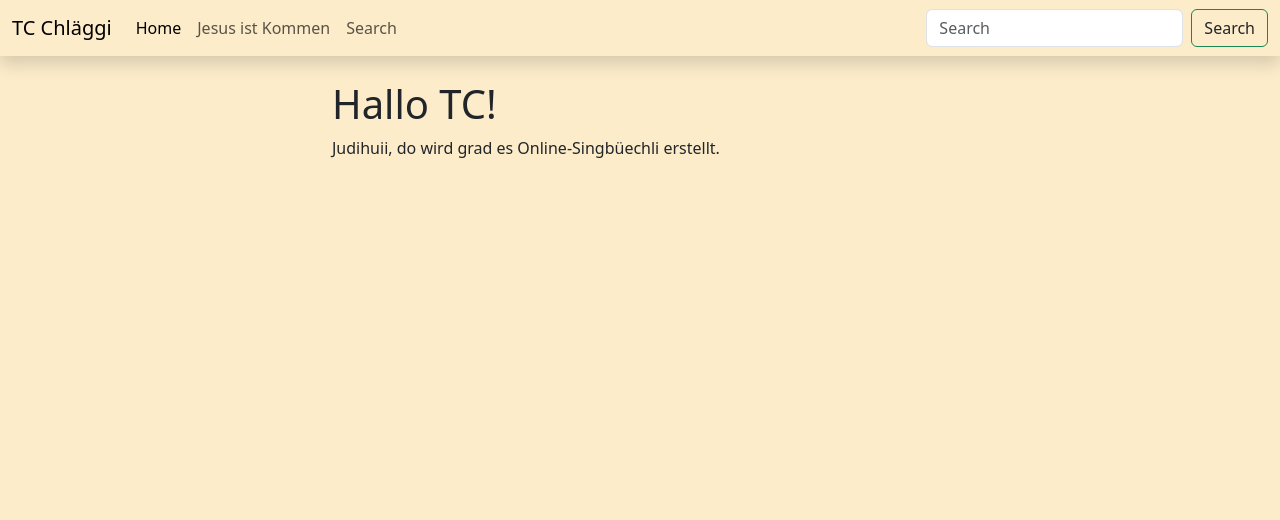
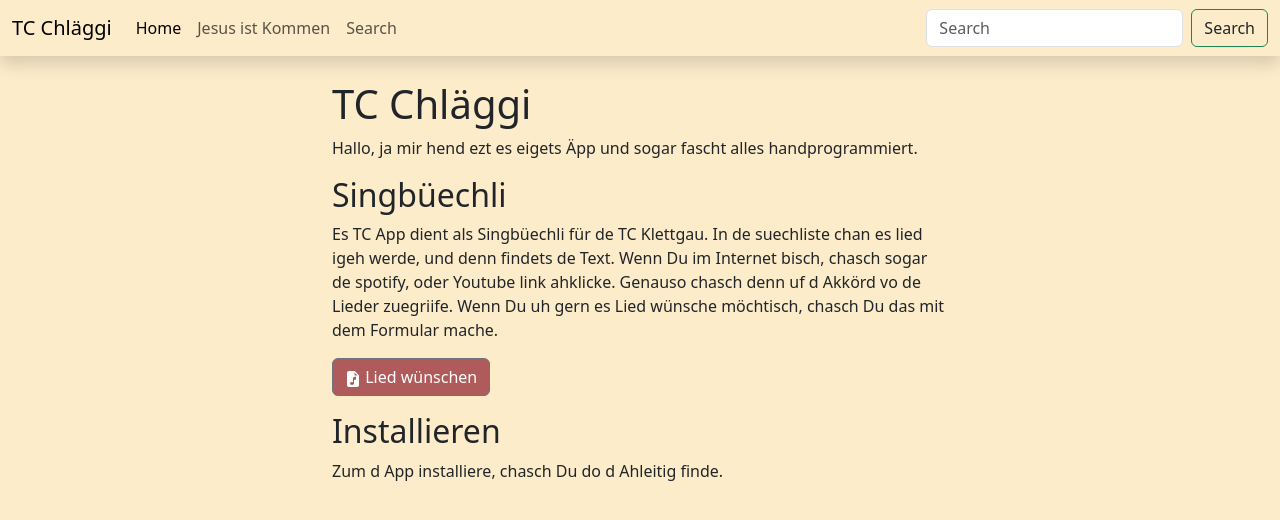
Before and after one commit to Soraxem/song-dist, a Jekyll site: the page built from index.md, in a window 1280 px wide. Shown: the top 520 px of the page. Built offline with Jekyll 4.4.1, drawn with Linux system fonts in a browser that asks for light colours.

Commit message:
added nicer landing page

```diff
--- a/index.md
+++ b/index.md
@@ -2,6 +2,21 @@
 layout: default
 title: Home
 ---
-# Hallo TC!
+# TC Chläggi
 
-Judihuii, do wird grad es Online-Singbüechli erstellt.
+Hallo, ja mir hend ezt es eigets Äpp und sogar fascht alles handprogrammiert.
+
+## Singbüechli
+
+Es TC App dient als Singbüechli für de TC Klettgau. In de suechliste chan es lied igeh werde, und denn findets de Text. Wenn Du im Internet bisch, chasch sogar de spotify, oder Youtube link ahklicke. Genauso chasch denn uf d Akkörd vo de Lieder zuegriife. Wenn Du uh gern es Lied wünsche möchtisch, chasch Du das mit dem Formular mache.
+
+<a href="https://hafen.swisscloudhosting.ch/apps/forms/s/8JPtHedtboKwjwMcMr7F2xqP" class="btn btn-secondary" target="_blank">
+    <svg xmlns="http://www.w3.org/2000/svg" width="16" height="16" fill="currentColor" class="bi bi-file-earmark-music-fill" viewBox="0 0 16 16">
+        <path d="M9.293 0H4a2 2 0 0 0-2 2v12a2 2 0 0 0 2 2h8a2 2 0 0 0 2-2V4.707A1 1 0 0 0 13.707 4L10 .293A1 1 0 0 0 9.293 0zM9.5 3.5v-2l3 3h-2a1 1 0 0 1-1-1zM11 6.64v1.75l-2 .5v3.61c0 .495-.301.883-.662 1.123C7.974 13.866 7.499 14 7 14c-.5 0-.974-.134-1.338-.377-.36-.24-.662-.628-.662-1.123s.301-.883.662-1.123C6.026 11.134 6.501 11 7 11c.356 0 .7.068 1 .196V6.89a1 1 0 0 1 .757-.97l1-.25A1 1 0 0 1 11 6.64z"></path>
+    </svg>
+    Lied wünschen
+</a>
+
+## Installieren
+
+Zum d App installiere, chasch Du do d Ahleitig finde.
```
